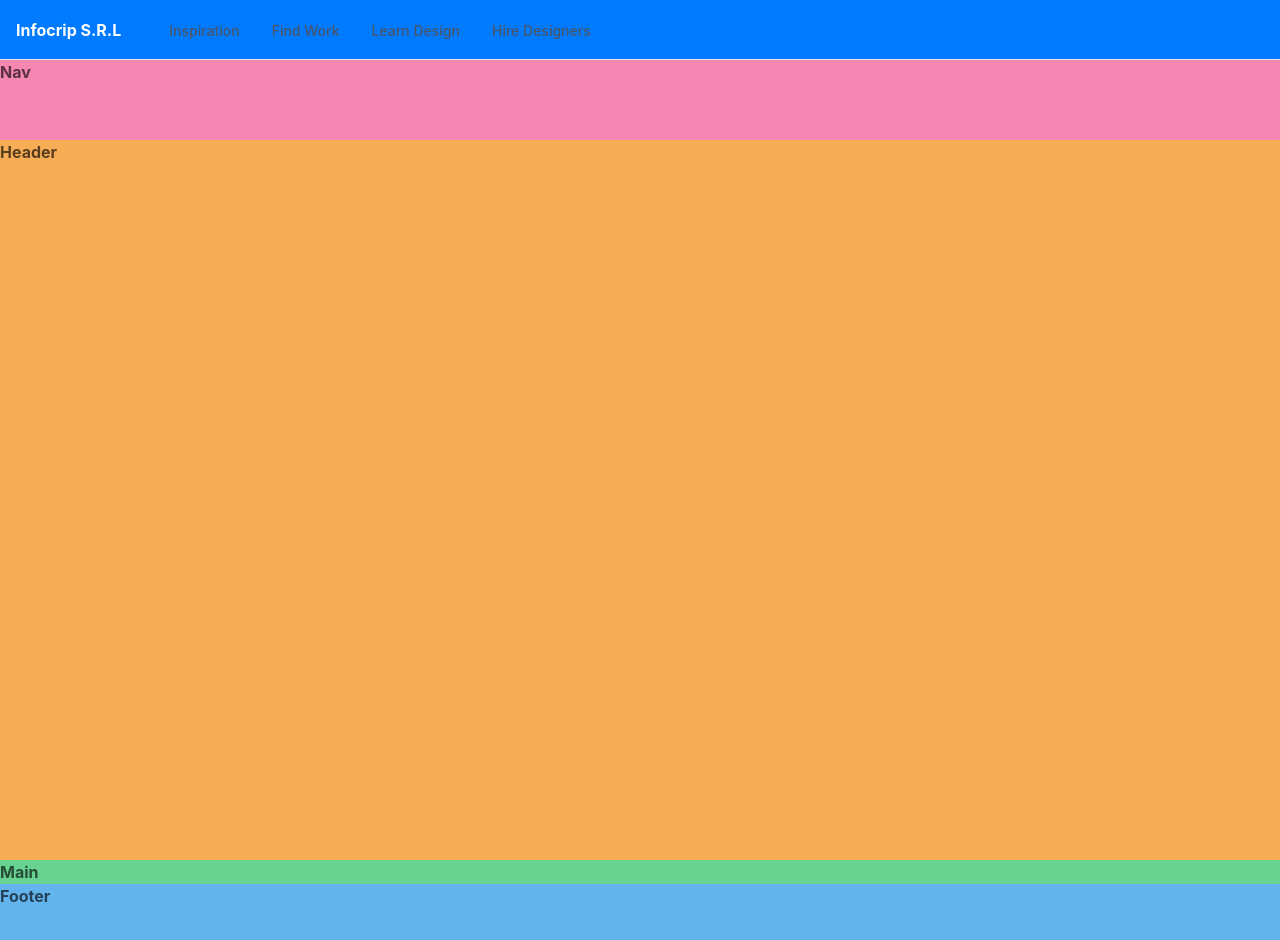
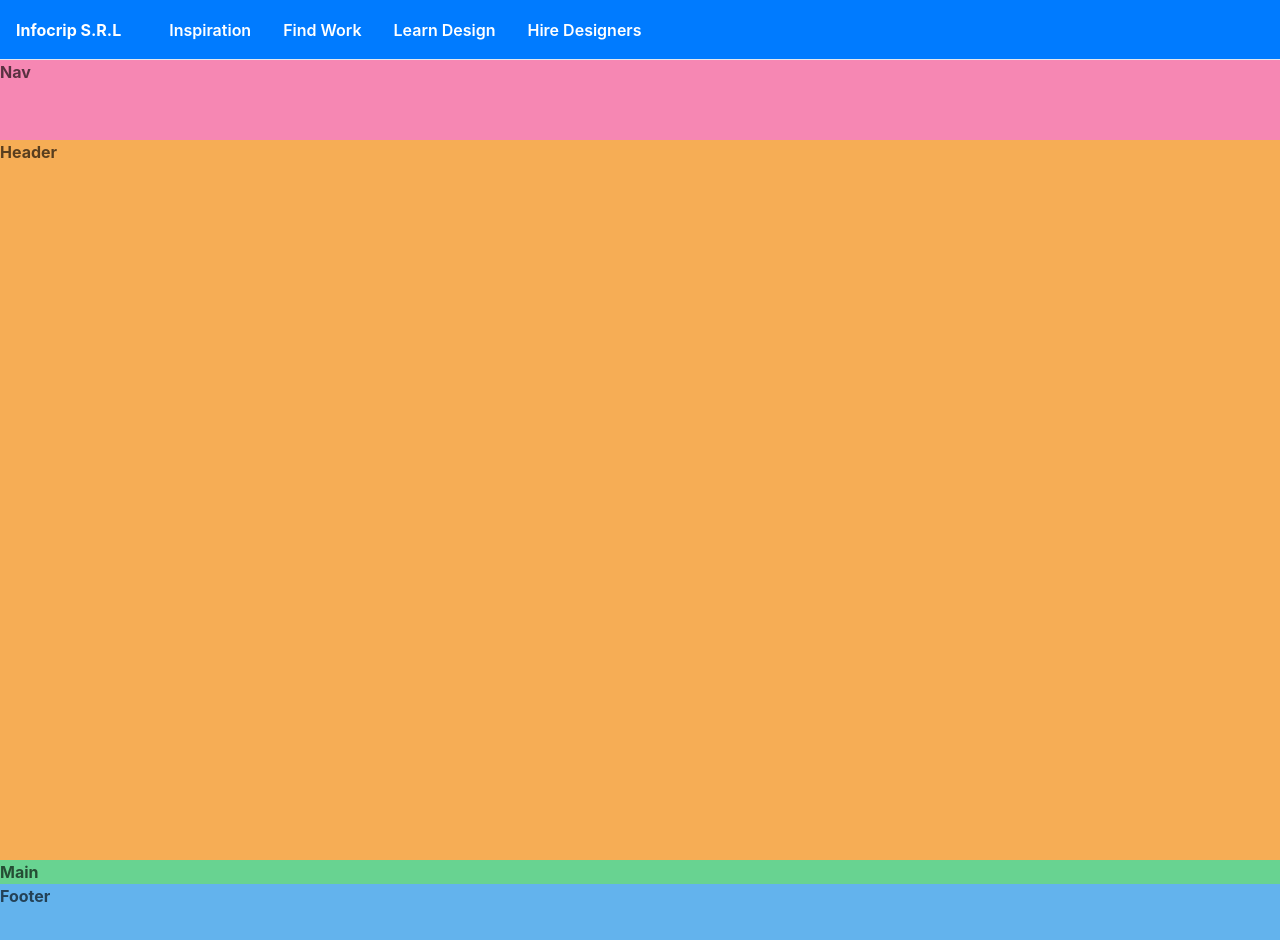
Before and after one commit to Cocahuana/Infocrip-soporte-tecnico, a React (Create React App) app in the folder client/: page / in a window 1280 px wide. Built offline with nearby package versions, Linux system fonts and the light colour scheme.

Commit message:
Feat: theme add to Desktop and DesktopNav components

```diff
--- a/client/src/components/Navigation/DesktopNav.jsx
+++ b/client/src/components/Navigation/DesktopNav.jsx
@@ -8,11 +8,15 @@ import {
 	useColorModeValue,
 } from "@chakra-ui/react";
 import {DesktopSubNav} from "./DesktopSubNab";
+import {useContext} from "react";
+import {themeContext} from "../../context/themeContext";
 export const DesktopNav = (props) => {
 	const {NAV_ITEMS} = props;
-	const linkColor = useColorModeValue("gray.600", "gray.200");
-	const linkHoverColor = useColorModeValue("gray.800", "white");
-	const popoverContentBgColor = useColorModeValue("white", "gray.800");
+	const myTheme = useContext(themeContext);
+	const {background, text} = myTheme;
+	const linkColor = useColorModeValue(text.base, text.secondary);
+	const linkHoverColor = useColorModeValue(text.secondary, text.base);
+	const popoverContentBgColor = useColorModeValue(text.base, text.secondary);
 
 	return (
 		<Stack direction={"row"} spacing={4}>
@@ -23,8 +27,8 @@ export const DesktopNav = (props) => {
 							<Link
 								p={2}
 								href={navItem.href ?? "#"}
-								fontSize={"sm"}
-								fontWeight={500}
+								fontSize={"md"}
+								fontWeight={600}
 								color={linkColor}
 								_hover={{
 									textDecoration: "none",
--- a/client/src/components/Navigation/DesktopSubNab.jsx
+++ b/client/src/components/Navigation/DesktopSubNab.jsx
@@ -8,7 +8,11 @@ import {
 	useColorModeValue,
 } from "@chakra-ui/react";
 import {ChevronRightIcon} from "@chakra-ui/icons";
+import {useContext} from "react";
+import {themeContext} from "../../context/themeContext";
 export const DesktopSubNav = ({label, href, subLabel}) => {
+	const myTheme = useContext(themeContext);
+	const {background, text, accent1} = myTheme;
 	return (
 		<Link
 			href={href}
@@ -21,7 +25,7 @@ export const DesktopSubNav = ({label, href, subLabel}) => {
 				<Box>
 					<Text
 						transition={"all .3s ease"}
-						_groupHover={{color: "pink.400"}}
+						_groupHover={{color: accent1}}
 						fontWeight={500}>
 						{label}
 					</Text>
@@ -35,12 +39,7 @@ export const DesktopSubNav = ({label, href, subLabel}) => {
 					justify={"flex-end"}
 					align={"center"}
 					flex={1}>
-					<Icon
-						color={"pink.400"}
-						w={5}
-						h={5}
-						as={ChevronRightIcon}
-					/>
+					<Icon color={accent1} w={5} h={5} as={ChevronRightIcon} />
 				</Flex>
 			</Stack>
 		</Link>
--- a/client/src/components/Navigation/MobileNav.jsx
+++ b/client/src/components/Navigation/MobileNav.jsx
@@ -1,5 +1,5 @@
 import {Stack, useColorModeValue} from "@chakra-ui/react";
-import {MobileNavItem} from "./MovileNavItem";
+import {MobileNavItem} from "./MobileNavItem";
 import {useContext} from "react";
 import {themeContext} from "../../context/themeContext";
 export const MobileNav = (props) => {
```
Also changed, not shown: client/src/components/Navigation/MobileNavItem.jsx (renamed from client/src/components/Navigation/MovileNavItem.jsx), client/src/components/Theme/Theme.js (line endings or trailing spaces).
